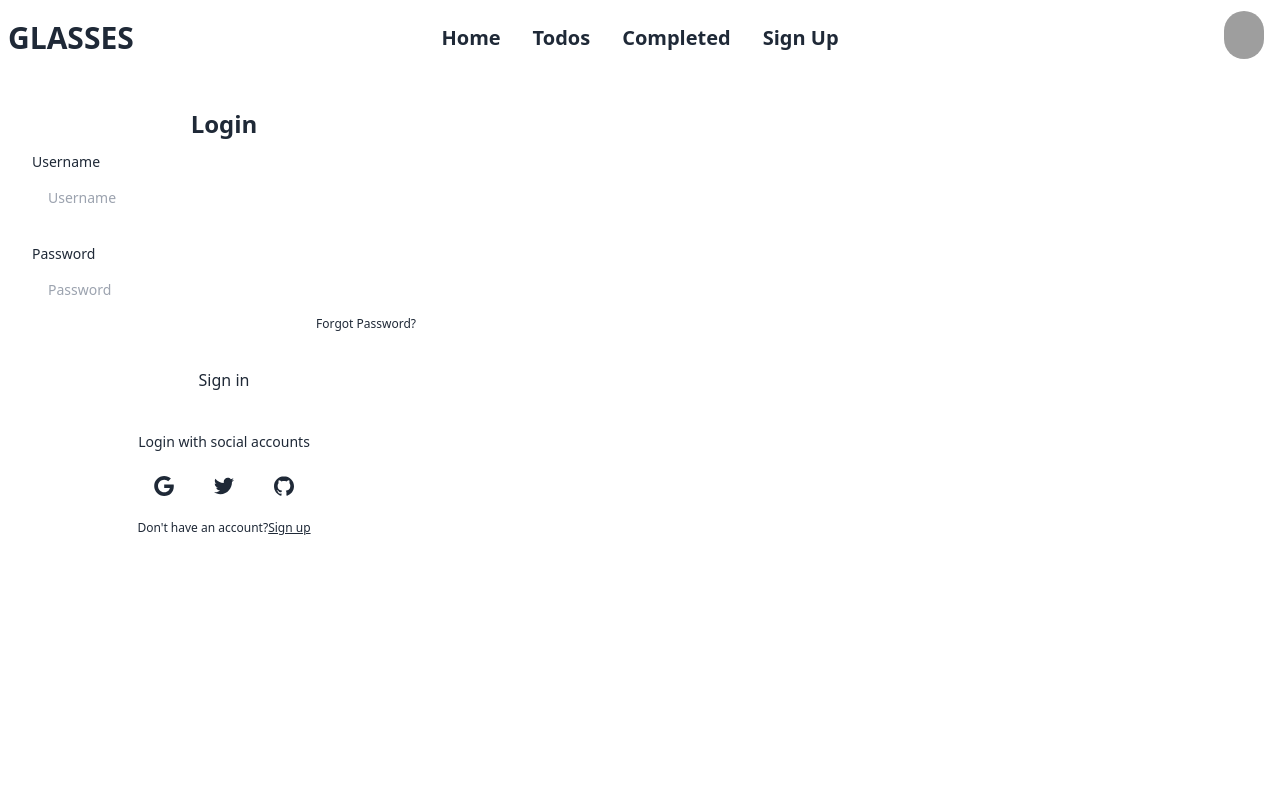
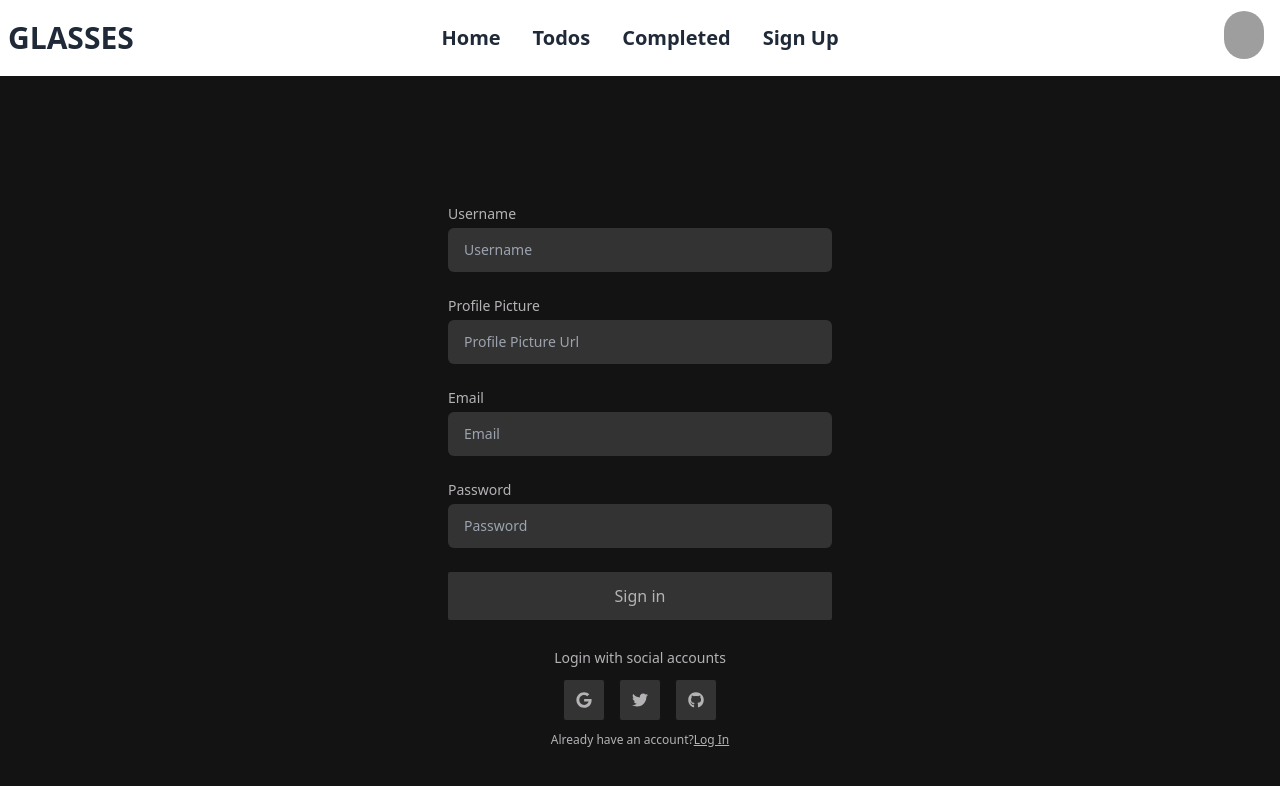
Before and after one commit to istiakahmedsarker/job-tasks-PH, a React (Vite) app: page /signup in a window 1280 px wide. Shown: the top 786 px of the page. Built offline with nearby package versions, Linux system fonts and the light colour scheme; grey boxes are pictures that could not be loaded.

Commit message:
designed the signup page

```diff
--- a/package.json
+++ b/package.json
@@ -11,11 +11,13 @@
   },
   "dependencies": {
     "clsx": "^2.0.0",
+    "dotenv": "^16.3.1",
     "firebase": "^10.7.1",
     "localforage": "^1.10.0",
     "match-sorter": "^6.3.1",
     "react": "^18.2.0",
     "react-dom": "^18.2.0",
+    "react-icons": "^4.12.0",
     "react-router-dom": "^6.21.0",
     "sort-by": "^1.2.0"
   },
--- a/src/Firebase/firebase.config.js
+++ b/src/Firebase/firebase.config.js
@@ -15,4 +15,4 @@ const firebaseConfig = {
 
 // Initialize Firebase
 const app = initializeApp(firebaseConfig);
-export default app;
+export default app
--- /dev/null
+++ b/src/Hooks/useAuth.jsx
@@ -0,0 +1,10 @@
+import { useContext } from "react";
+import { AuthContext } from "../Provider/AuthProvider";
+
+
+const useAuth = () => {
+    const auth = useContext(AuthContext);
+    return auth;
+};
+
+export default useAuth;
--- a/src/Pages/SignUp/SignUp.jsx
+++ b/src/Pages/SignUp/SignUp.jsx
@@ -1,48 +1,92 @@
 import React from 'react';
+import { Link } from 'react-router-dom';
+import useAuth from '../../Hooks/useAuth'
+import { FaGoogle, FaTwitter, FaGithub } from 'react-icons/fa';
 
 const SignUp = () => {
+    // const {createUser,updateUserProfile} = useAuth()
+    const handleSubmit = (event) => {
+        event.preventDefault()
+        const name = event.target.name.value
+        const img = event.target.img.value
+        const email = event.target.email.value
+        const password = event.target.password.value
+        // createUser(email,password)
+        // .then(user => console.log(user))
+        // .catch(err => console.log(err))
+
+        // updateUserProfile(name,img)
+    }
     return (
-        <div>
+        <div className='bg-[#131313] h-screen flex items-center justify-center'>
             <div className="w-full max-w-md p-8 space-y-3 rounded-xl dark:bg-gray-900 dark:text-gray-100">
-                <h1 className="text-2xl font-bold text-center">Login</h1>
-                <form novalidate="" action="" className="space-y-6">
+                <form onSubmit={handleSubmit} action="" className="space-y-6">
+                    {/* ... */}
                     <div className="space-y-1 text-sm">
-                        <label for="username" className="block dark:text-gray-400">Username</label>
-                        <input type="text" name="username" id="username" placeholder="Username" className="w-full px-4 py-3 rounded-md dark:border-gray-700 dark:bg-gray-900 dark:text-gray-100 focus:dark:border-violet-400" />
+                        <label className="block text-[#b5b2b6] ">Username</label>
+                        <input
+                            type="text"
+                            name="name"
+                            id="username"
+                            placeholder="Username"
+                            className="w-full px-4 py-3 rounded-md bloc bg-[#333333] p-3 text-[#b5b2b6]    "
+                        />
                     </div>
                     <div className="space-y-1 text-sm">
-                        <label for="password" className="block dark:text-gray-400">Password</label>
-                        <input type="password" name="password" id="password" placeholder="Password" className="w-full px-4 py-3 rounded-md dark:border-gray-700 dark:bg-gray-900 dark:text-gray-100 focus:dark:border-violet-400" />
-                        <div className="flex justify-end text-xs dark:text-gray-400">
-                            <a rel="noopener noreferrer" href="#">Forgot Password?</a>
-                        </div>
+                        <label className="block text-[#b5b2b6] ">Profile Picture</label>
+                        <input
+                            type="text"
+                            name="img"
+                            id="username"
+                            placeholder="Profile Picture Url"
+                            className="w-full px-4 py-3 rounded-md bloc bg-[#333333] p-3 text-[#b5b2b6]    "
+                        />
                     </div>
-                    <button className="block w-full p-3 text-center rounded-sm dark:text-gray-900 dark:bg-violet-400">Sign in</button>
+                    <div className="space-y-1 text-sm">
+                        <label className="block text-[#b5b2b6] ">Email</label>
+                        <input
+                            type="text"
+                            name="email"
+                            id="username"
+                            placeholder="Email"
+                            className="w-full px-4 py-3 rounded-md bloc bg-[#333333] p-3 text-[#b5b2b6]    "
+                        />
+                    </div>
+                    <div className="space-y-1 text-sm">
+                        <label className="block text-[#b5b2b6] ">Password</label>
+                        <input
+                            type="password"
+                            name="password"
+                            id="password"
+                            placeholder="Password"
+                            className="w-full px-4 py-3 rounded-md bg-[#333333] p-3 text-[#b5b2b6]  "
+                        />
+                    </div>
+                    <button
+                        type='submit'
+                        className="block w-full bg-[#333333] p-3 text-center text-[#b5b2b6] rounded-sm transition-colors duration-300 hover:bg-[#f7c667] hover:text-black font-medium"
+                    >
+                        Sign in
+                    </button>
                 </form>
                 <div className="flex items-center pt-4 space-x-1">
                     <div className="flex-1 h-px sm:w-16 dark:bg-gray-700"></div>
-                    <p className="px-3 text-sm dark:text-gray-400">Login with social accounts</p>
+                    <p className="px-3 text-sm text-[#b5b2b6] ">Login with social accounts</p>
                     <div className="flex-1 h-px sm:w-16 dark:bg-gray-700"></div>
                 </div>
                 <div className="flex justify-center space-x-4">
-                    <button aria-label="Log in with Google" className="p-3 rounded-sm">
-                        <svg xmlns="http://www.w3.org/2000/svg" viewBox="0 0 32 32" className="w-5 h-5 fill-current">
-                            <path d="M16.318 13.714v5.484h9.078c-0.37 2.354-2.745 6.901-9.078 6.901-5.458 0-9.917-4.521-9.917-10.099s4.458-10.099 9.917-10.099c3.109 0 5.193 1.318 6.38 2.464l4.339-4.182c-2.786-2.599-6.396-4.182-10.719-4.182-8.844 0-16 7.151-16 16s7.156 16 16 16c9.234 0 15.365-6.49 15.365-15.635 0-1.052-0.115-1.854-0.255-2.651z"></path>
-                        </svg>
+                    <button aria-label="Log in with Google" className="p-3 rounded-sm bg-[#333333]">
+                        <FaGoogle className="text-[#b5b2b6] " />
                     </button>
-                    <button aria-label="Log in with Twitter" className="p-3 rounded-sm">
-                        <svg xmlns="http://www.w3.org/2000/svg" viewBox="0 0 32 32" className="w-5 h-5 fill-current">
-                            <path d="M31.937 6.093c-1.177 0.516-2.437 0.871-3.765 1.032 1.355-0.813 2.391-2.099 2.885-3.631-1.271 0.74-2.677 1.276-4.172 1.579-1.192-1.276-2.896-2.079-4.787-2.079-3.625 0-6.563 2.937-6.563 6.557 0 0.521 0.063 1.021 0.172 1.495-5.453-0.255-10.287-2.875-13.52-6.833-0.568 0.964-0.891 2.084-0.891 3.303 0 2.281 1.161 4.281 2.916 5.457-1.073-0.031-2.083-0.328-2.968-0.817v0.079c0 3.181 2.26 5.833 5.26 6.437-0.547 0.145-1.131 0.229-1.724 0.229-0.421 0-0.823-0.041-1.224-0.115 0.844 2.604 3.26 4.5 6.14 4.557-2.239 1.755-5.077 2.801-8.135 2.801-0.521 0-1.041-0.025-1.563-0.088 2.917 1.86 6.36 2.948 10.079 2.948 12.067 0 18.661-9.995 18.661-18.651 0-0.276 0-0.557-0.021-0.839 1.287-0.917 2.401-2.079 3.281-3.396z"></path>
-                        </svg>
+                    <button aria-label="Log in with Twitter" className="p-3 rounded-sm bg-[#333333]">
+                        <FaTwitter className="text-[#b5b2b6] " />
                     </button>
-                    <button aria-label="Log in with GitHub" className="p-3 rounded-sm">
-                        <svg xmlns="http://www.w3.org/2000/svg" viewBox="0 0 32 32" className="w-5 h-5 fill-current">
-                            <path d="M16 0.396c-8.839 0-16 7.167-16 16 0 7.073 4.584 13.068 10.937 15.183 0.803 0.151 1.093-0.344 1.093-0.772 0-0.38-0.009-1.385-0.015-2.719-4.453 0.964-5.391-2.151-5.391-2.151-0.729-1.844-1.781-2.339-1.781-2.339-1.448-0.989 0.115-0.968 0.115-0.968 1.604 0.109 2.448 1.645 2.448 1.645 1.427 2.448 3.744 1.74 4.661 1.328 0.14-1.031 0.557-1.74 1.011-2.135-3.552-0.401-7.287-1.776-7.287-7.907 0-1.751 0.62-3.177 1.645-4.297-0.177-0.401-0.719-2.031 0.141-4.235 0 0 1.339-0.427 4.4 1.641 1.281-0.355 2.641-0.532 4-0.541 1.36 0.009 2.719 0.187 4 0.541 3.043-2.068 4.381-1.641 4.381-1.641 0.859 2.204 0.317 3.833 0.161 4.235 1.015 1.12 1.635 2.547 1.635 4.297 0 6.145-3.74 7.5-7.296 7.891 0.556 0.479 1.077 1.464 1.077 2.959 0 2.14-0.020 3.864-0.020 4.385 0 0.416 0.28 0.916 1.104 0.755 6.4-2.093 10.979-8.093 10.979-15.156 0-8.833-7.161-16-16-16z"></path>
-                        </svg>
+                    <button aria-label="Log in with GitHub" className="p-3 rounded-sm bg-[#333333]">
+                        <FaGithub className="text-[#b5b2b6] " />
                     </button>
                 </div>
-                <p className="text-xs text-center sm:px-6 dark:text-gray-400">Don't have an account?
-                    <a rel="noopener noreferrer" href="#" className="underline dark:text-gray-100">Sign up</a>
+                <p className="text-xs text-center sm:px-6 text-[#b5b2b6] ">Already have an account?
+                    <Link to="/login" rel="noopener noreferrer" href="#" className="underline dark:text-gray-100">Log In</Link>
                 </p>
             </div>
         </div>
--- a/src/Provider/AuthProvider.jsx
+++ b/src/Provider/AuthProvider.jsx
@@ -1,38 +1,37 @@
 import { createContext, useEffect, useState } from "react";
-import { GoogleAuthProvider, createUserWithEmailAndPassword, onAuthStateChanged, signInWithEmailAndPassword, signInWithPopup, signOut } from "firebase/auth";
-import { auth } from "../Firebase/Firebase.config";
+import { createUserWithEmailAndPassword, getAuth, onAuthStateChanged, signInWithEmailAndPassword, signInWithPopup, signOut, updateProfile } from "firebase/auth";
+import app from "../Firebase/firebase.config";
 
-export const AuthContext = createContext(null)
-const googleProvider = new GoogleAuthProvider();
+export const AuthContext = createContext(null);
+
+const auth = getAuth(app);
 
 const AuthProvider = ({ children }) => {
-    const [user, setUser] = useState({})
-    const [loading, setLoading] = useState(true)
+    const [user, setUser] = useState({});
+    const [loading, setLoading] = useState(true);
 
-    //google login
-    const googleLogin = () => {
-        setLoading(true)
-        return signInWithPopup(auth, googleProvider)
-    }
-
-    // sign up
     const createUser = (email, password) => {
-        setLoading(true)
+        setLoading(true);
         return createUserWithEmailAndPassword(auth, email, password)
     }
 
-    // sign in user
-    const signin = (email, password) => {
-        setLoading(true)
-        return signInWithEmailAndPassword(auth, email, password)
+    const signIn = (email, password) => {
+        setLoading(true);
+        return signInWithEmailAndPassword(auth, email, password);
     }
 
-    // sign out
+    const updateUserProfile = (name, photo) => {
+        return updateProfile(auth.currentUser, {
+            displayName: name, photoURL: photo
+        });
+    }
+
     const logOut = () => {
-        setLoading(true)
-        return signOut(auth)
+        setLoading(true);
+        return signOut(auth);
     }
-    //observer
+
+
     useEffect(() => {
         const unSubscribe = onAuthStateChanged(auth, (user) => {
             setUser(user)
@@ -44,18 +43,18 @@ const AuthProvider = ({ children }) => {
         }
     }, [])
 
-    console.log(user)
-    const authentications = {
-        googleLogin,
-        signin,
+    const authInfo = {
         user,
+        loading,
+        createUser,
+        signIn,
         logOut,
-        createUser,
-        loading
+        updateUserProfile,
+
     }
 
     return (
-        <AuthContext.Provider value={authentications}>
+        <AuthContext.Provider value={authInfo}>
             {children}
         </AuthContext.Provider>
     );
--- a/src/Routes/Router.jsx
+++ b/src/Routes/Router.jsx
@@ -3,6 +3,7 @@ import {
 } from "react-router-dom";
 import Main from "../Layout/Main";
 import SignUp from "../Pages/SignUp/SignUp";
+// bg-[#ffd79c]
 
 const router = createBrowserRouter([
     {
```
Also changed, not shown: requirements.txt, 2 other files (tests, documents, lock files or other folders).
